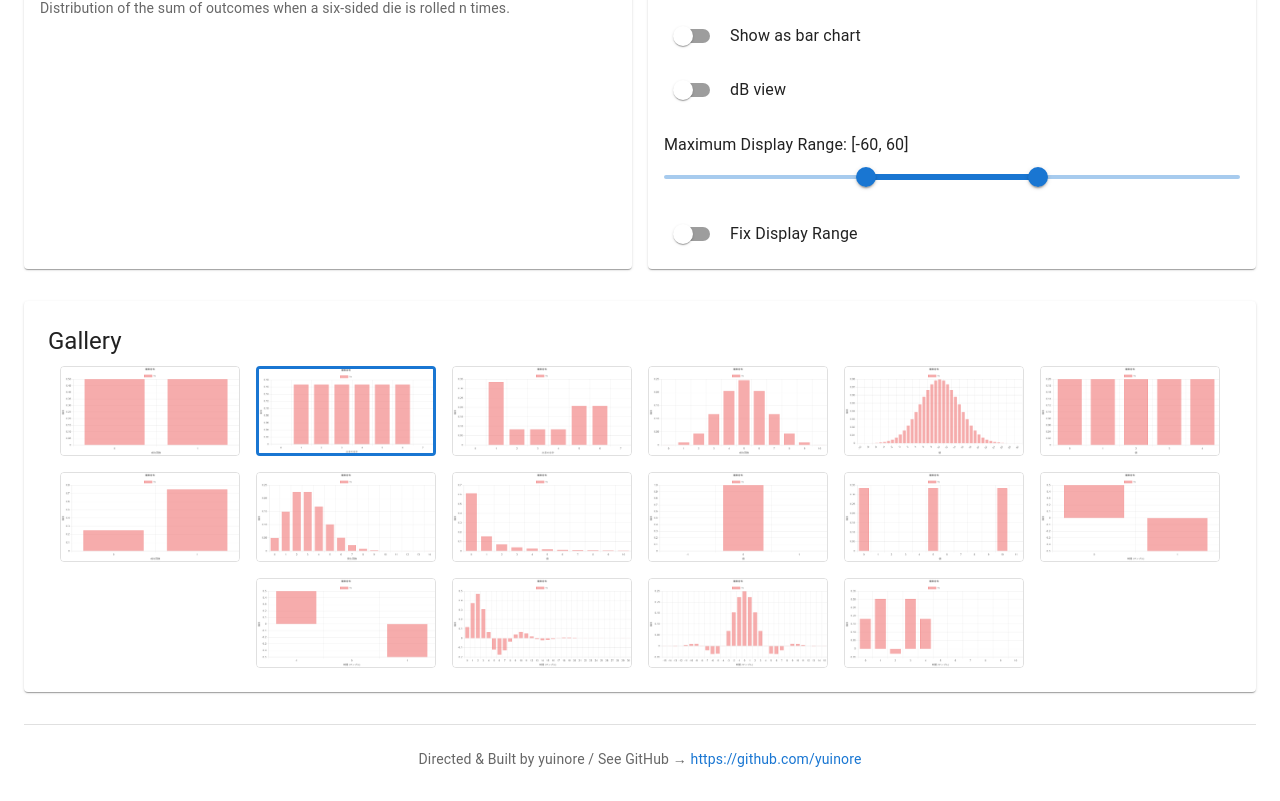
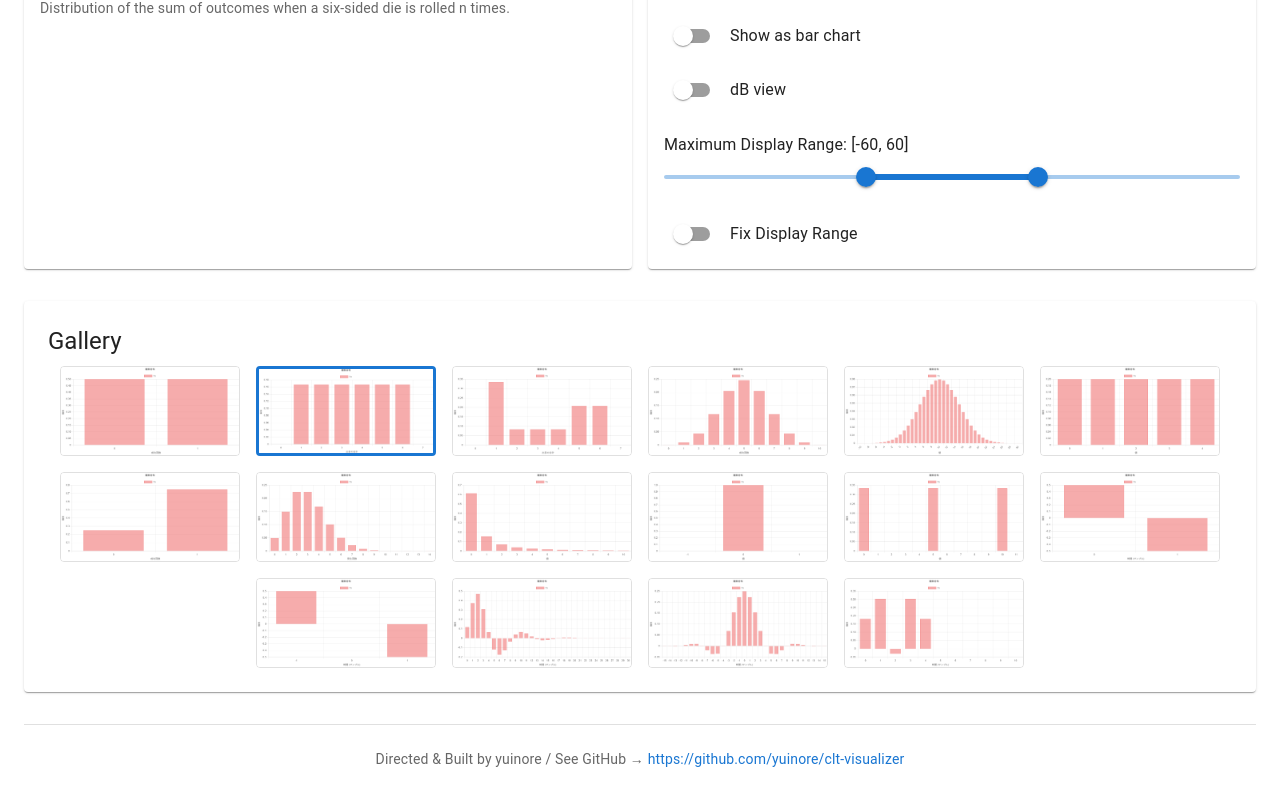
Before and after one commit to yuinore/clt-visualizer, a React (Vite) app: page / in a window 1280 px wide. Shown: the part 974-1775 px from the top of the page. Built offline with nearby package versions, Linux system fonts and the light colour scheme.

Commit message:
Update footer link to repository URL

```diff
--- a/src/App.tsx
+++ b/src/App.tsx
@@ -475,12 +475,12 @@
           <Typography variant="body2" color="text.secondary">
             Directed & Built by yuinore / See GitHub →{' '}
             <Link
-              href="https://github.com/yuinore"
+              href="https://github.com/yuinore/clt-visualizer"
               target="_blank"
               rel="noopener noreferrer"
               sx={{ textDecoration: 'none' }}
             >
-              https://github.com/yuinore
+              https://github.com/yuinore/clt-visualizer
             </Link>
           </Typography>
         </Box>
```
